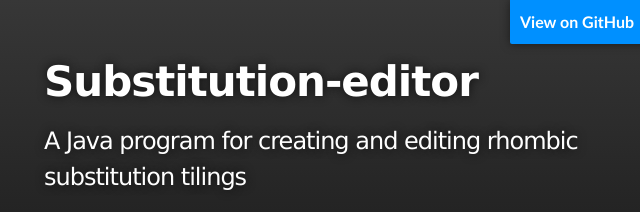
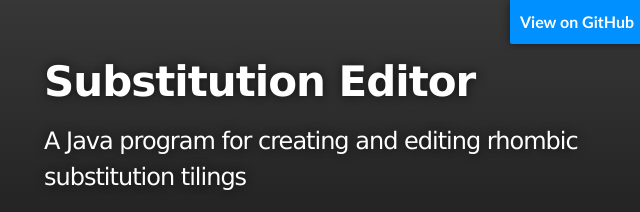
Before and after one commit to maloneyg/Substitution-Editor, a plain HTML site: page index.html in a window 1280 px wide. Shown: the top 212 px of the page, 276-916 px from the left. Drawn offline with Linux system fonts and the light colour scheme.

Commit message:
Second test edit of github pages homepage.

```diff
--- a/index.html
+++ b/index.html
@@ -8,7 +8,7 @@
 
     <link rel="stylesheet" type="text/css" media="screen" href="stylesheets/stylesheet.css">
 
-    <title>Substitution-editor</title>
+    <title>Substitution Editor</title>
   </head>
 
   <body>
@@ -18,7 +18,7 @@
         <header class="inner">
           <a id="forkme_banner" href="https://github.com/maloneyg/Substitution-Editor">View on GitHub</a>
 
-          <h1 id="project_title">Substitution-editor</h1>
+          <h1 id="project_title">Substitution Editor</h1>
           <h2 id="project_tagline">A Java program for creating and editing rhombic substitution tilings</h2>
 
             <section id="downloads">
```
